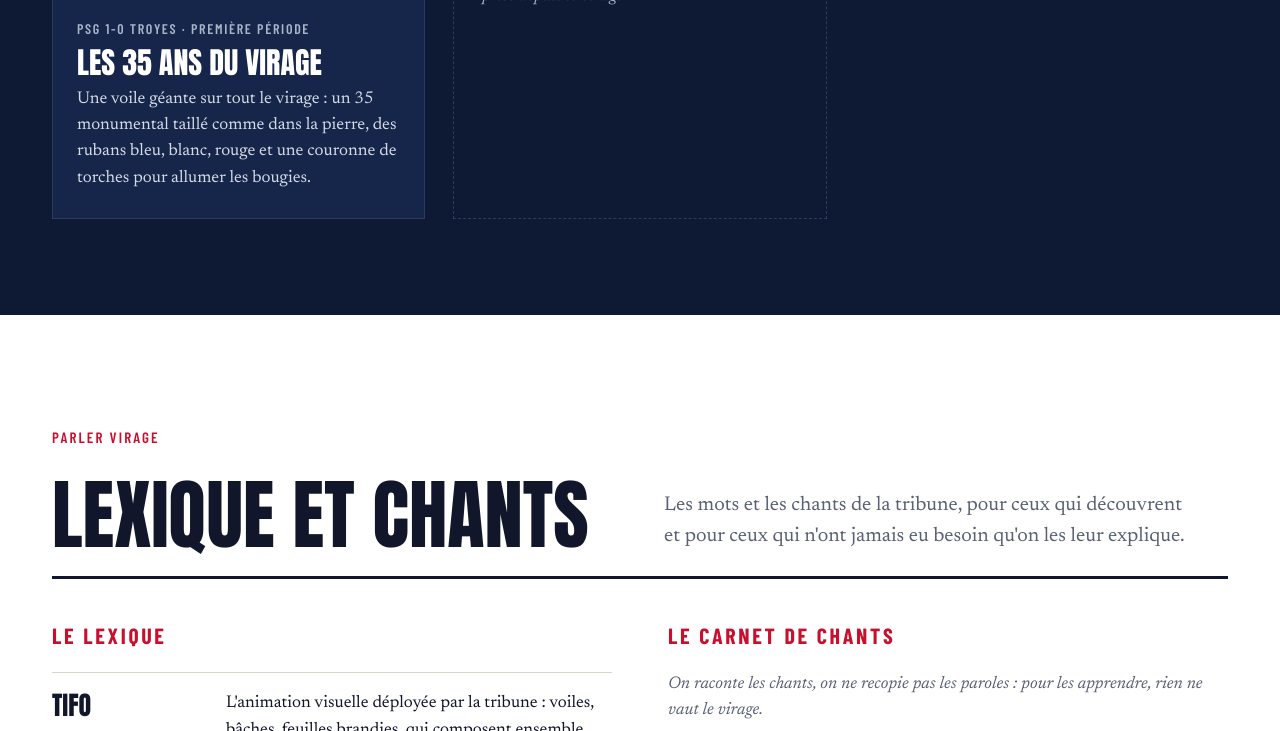
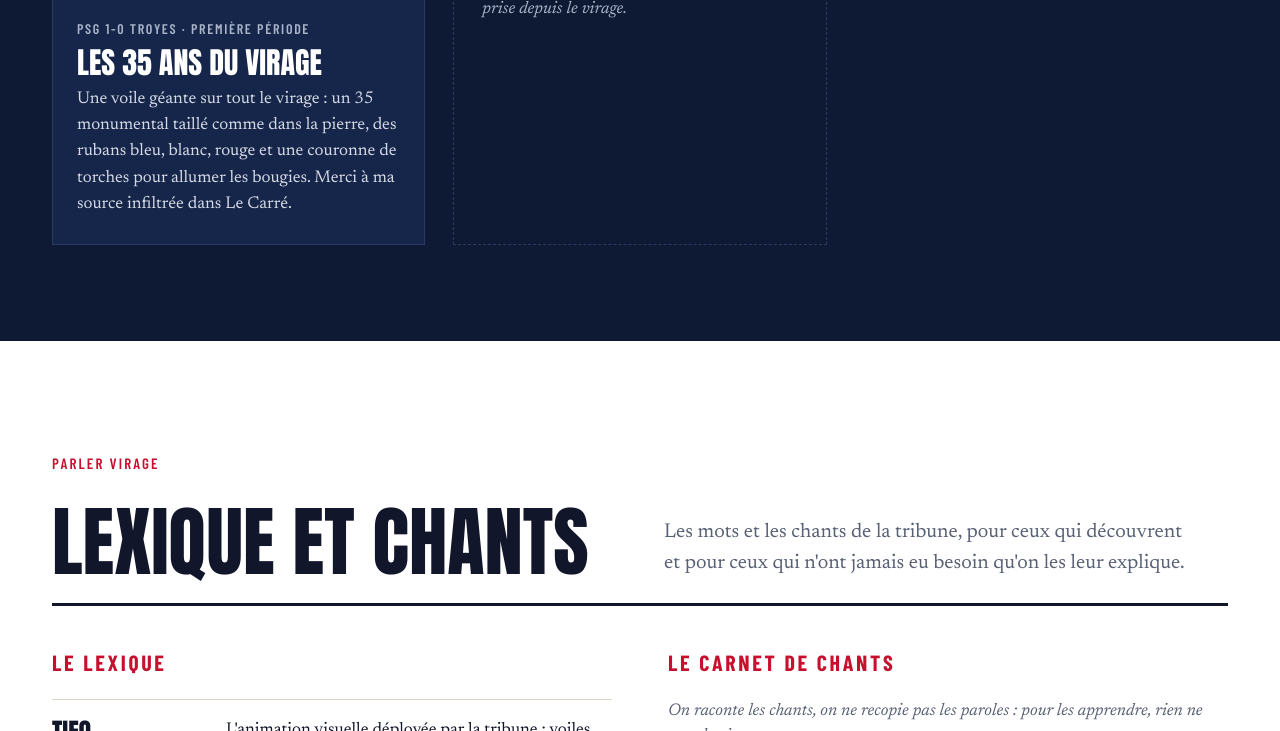
Before and after one commit to vudauteuil/vudauteuil.github.io, a Jekyll site: the page built from index.html, in a window 1280 px wide and 900 px high, scrolled down 2723 px, cut to the strip 169-900 px from the top of the window. Built offline with Jekyll 4.4.1, drawn with Linux system fonts in a browser that asks for light colours.

Commit message:
Update _data/tifos.yml (via Pages CMS)

```diff
--- a/_data/tifos.yml
+++ b/_data/tifos.yml
@@ -4,6 +4,9 @@ tifos:
     match: PSG 1-0 Troyes
     moment: Première période
     photo: /assets/images/img3389.jpg
-    description: "Une voile géante sur tout le virage : un 35 monumental taillé
-      comme dans la pierre, des rubans bleu, blanc, rouge et une couronne de
-      torches pour allumer les bougies."
+    description: >-
+      Une voile géante sur tout le virage : un 35 monumental taillé comme dans
+      la pierre, des rubans bleu, blanc, rouge et une couronne de torches pour
+      allumer les bougies.
+
+      Merci à ma source infiltrée dans Le Carré.
```
